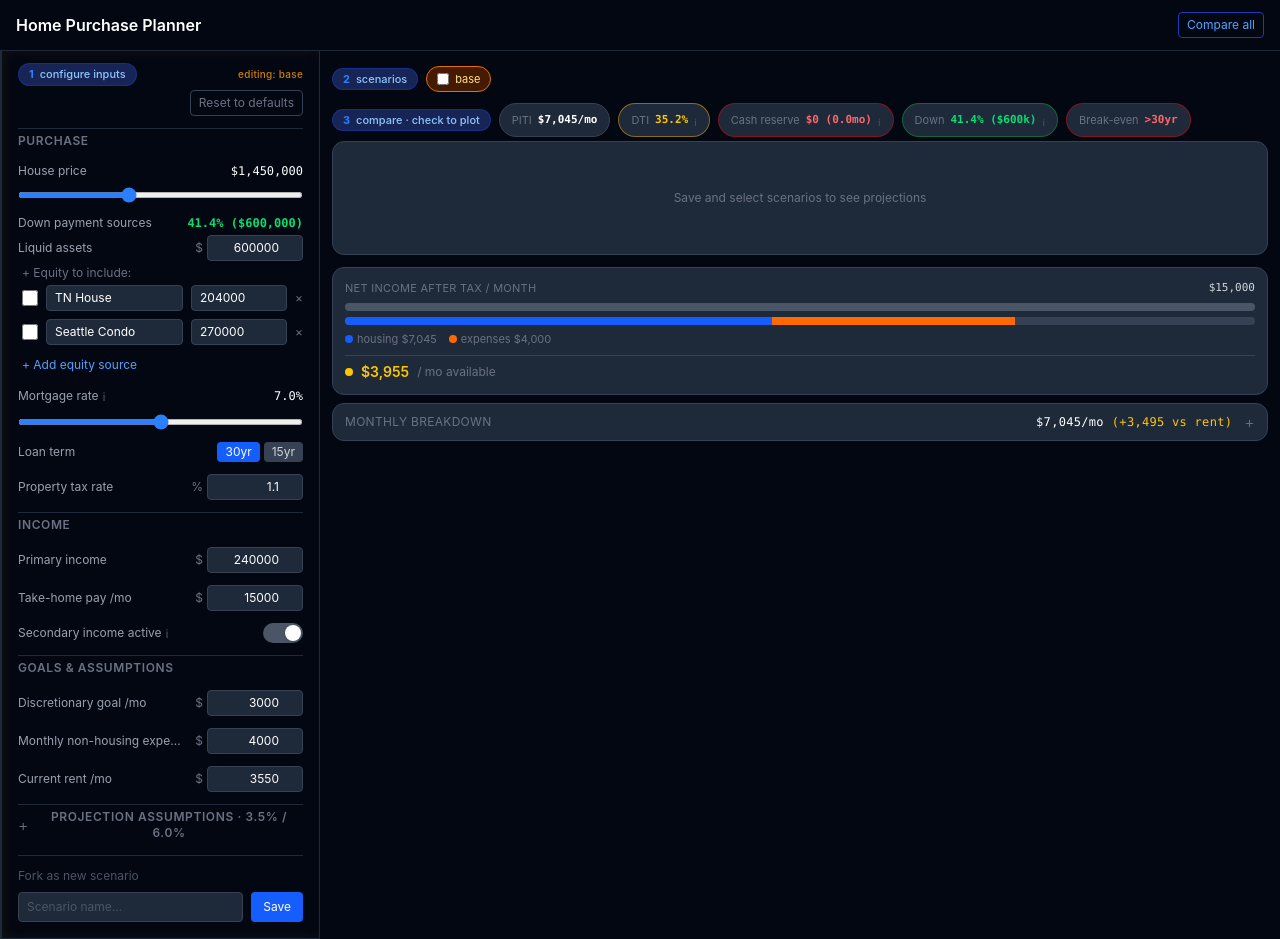
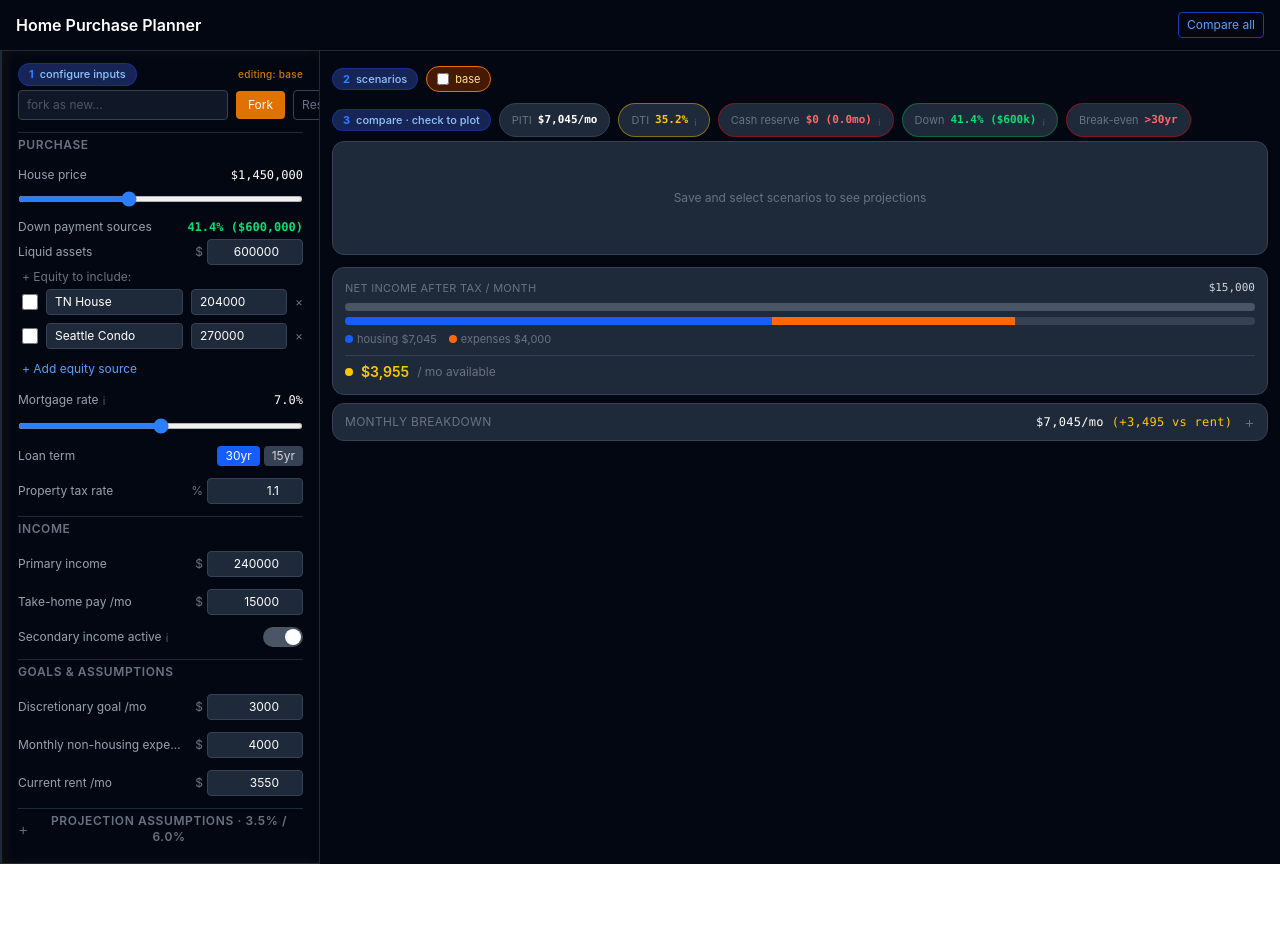
Before and after one commit to gallak87/fin, a React (Vite) app: page / in a window 1280 px wide. After the commit the page ends 864 px from the top, so only its background shows below. Built offline with nearby package versions, Linux system fonts and the light colour scheme.

Commit message:
ux: move fork/reset to top of sidebar, amber fork button

```diff
--- a/src/components/InputPanel.tsx
+++ b/src/components/InputPanel.tsx
@@ -196,12 +196,27 @@ export function InputPanel() {
 
   return (
     <div className="space-y-3 text-sm">
-      <div className="flex justify-end">
+      {/* Fork form — top, inline with editing context */}
+      <div className="flex gap-2 items-center">
+        <input
+          type="text"
+          placeholder="fork as new…"
+          value={scenarioName}
+          onChange={(e) => setScenarioName(e.target.value)}
+          onKeyDown={(e) => e.key === 'Enter' && handleSave()}
+          className="flex-1 text-xs bg-gray-900 border border-gray-700 rounded px-2 py-1.5 text-white placeholder-gray-600 focus:border-amber-600 focus:outline-none"
+        />
+        <button
+          onClick={handleSave}
+          className="text-xs bg-amber-600 hover:bg-amber-500 text-white px-3 py-1.5 rounded whitespace-nowrap"
+        >
+          Fork
+        </button>
         <button
           onClick={resetInputs}
-          className="text-xs text-gray-500 hover:text-gray-300 border border-gray-700 hover:border-gray-500 rounded px-2 py-1 transition-colors"
+          className="text-xs text-gray-500 hover:text-gray-300 border border-gray-700 hover:border-gray-500 rounded px-2 py-1.5 transition-colors whitespace-nowrap"
         >
-          Reset to defaults
+          Reset
         </button>
       </div>
       <SectionHeader label="Purchase" />
@@ -316,26 +331,6 @@ export function InputPanel() {
         </>
       )}
 
-      {/* Fork as new scenario — bottom of sidebar */}
-      <div className="pt-3 mt-1 border-t border-gray-800 space-y-2">
-        <div className="text-xs text-gray-600">Fork as new scenario</div>
-        <div className="flex gap-2">
-          <input
-            type="text"
-            placeholder="Scenario name…"
-            value={scenarioName}
-            onChange={(e) => setScenarioName(e.target.value)}
-            onKeyDown={(e) => e.key === 'Enter' && handleSave()}
-            className="flex-1 text-xs bg-gray-800 border border-gray-700 rounded px-2 py-1.5 text-white placeholder-gray-600"
-          />
-          <button
-            onClick={handleSave}
-            className="text-xs bg-blue-600 hover:bg-blue-500 text-white px-3 py-1.5 rounded whitespace-nowrap"
-          >
-            Save
-          </button>
-        </div>
-      </div>
     </div>
   )
 }
```
